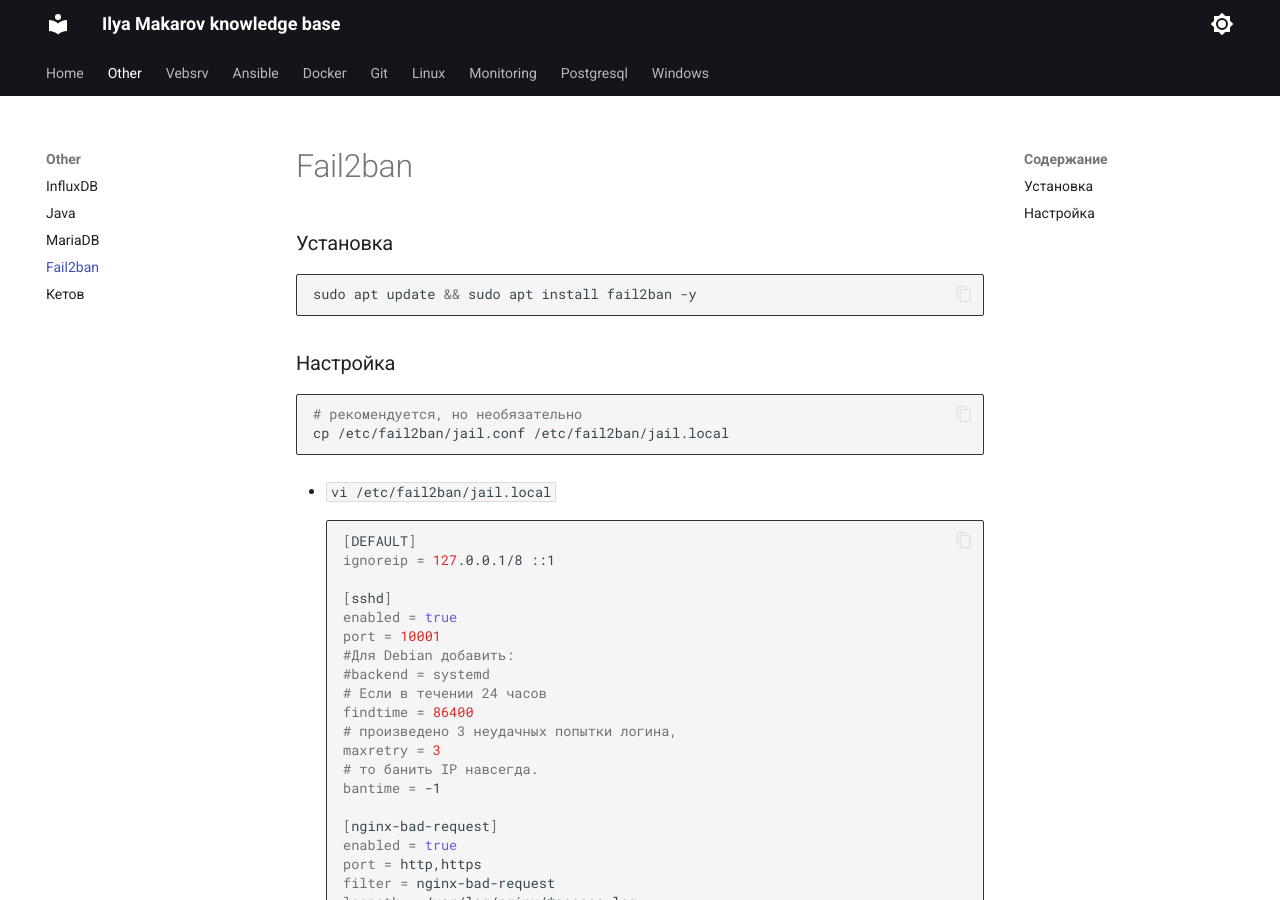
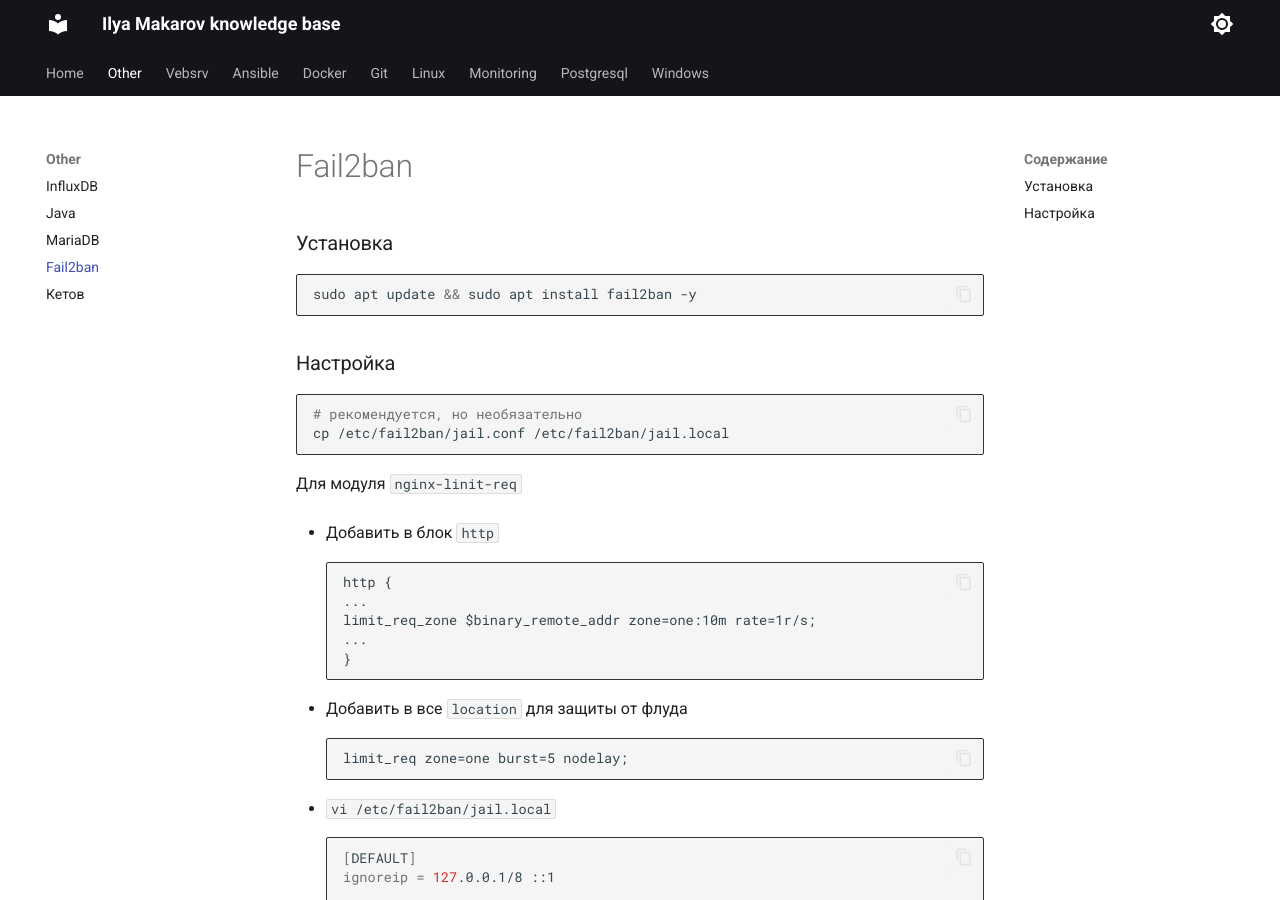
Before and after one commit to ilyamak04/wiki, an MkDocs documentation site: the page built from docs/Other/fail2ban.md, in a window 1280 px wide and 900 px high. Built offline with MkDocs 1.6.1 and Material for MkDocs 9.7.7, drawn with Linux system fonts in a browser that asks for light colours.

Commit message:
ADD fail2ban info

````diff
--- a/docs/Other/fail2ban.md
+++ b/docs/Other/fail2ban.md
@@ -8,6 +8,22 @@ sudo apt update && sudo apt install fail2ban -y
 ```bash
 # рекомендуется, но необязательно
 cp /etc/fail2ban/jail.conf /etc/fail2ban/jail.local
+```
+
+Для модуля `nginx-linit-req`
+
+- Добавить в блок `http`
+```conf
+http {
+...
+limit_req_zone $binary_remote_addr zone=one:10m rate=1r/s;
+...
+}
+```
+
+- Добавить в все `location` для защиты от флуда
+```conf
+limit_req zone=one burst=5 nodelay;
 ```
 
 - `vi /etc/fail2ban/jail.local`
````
